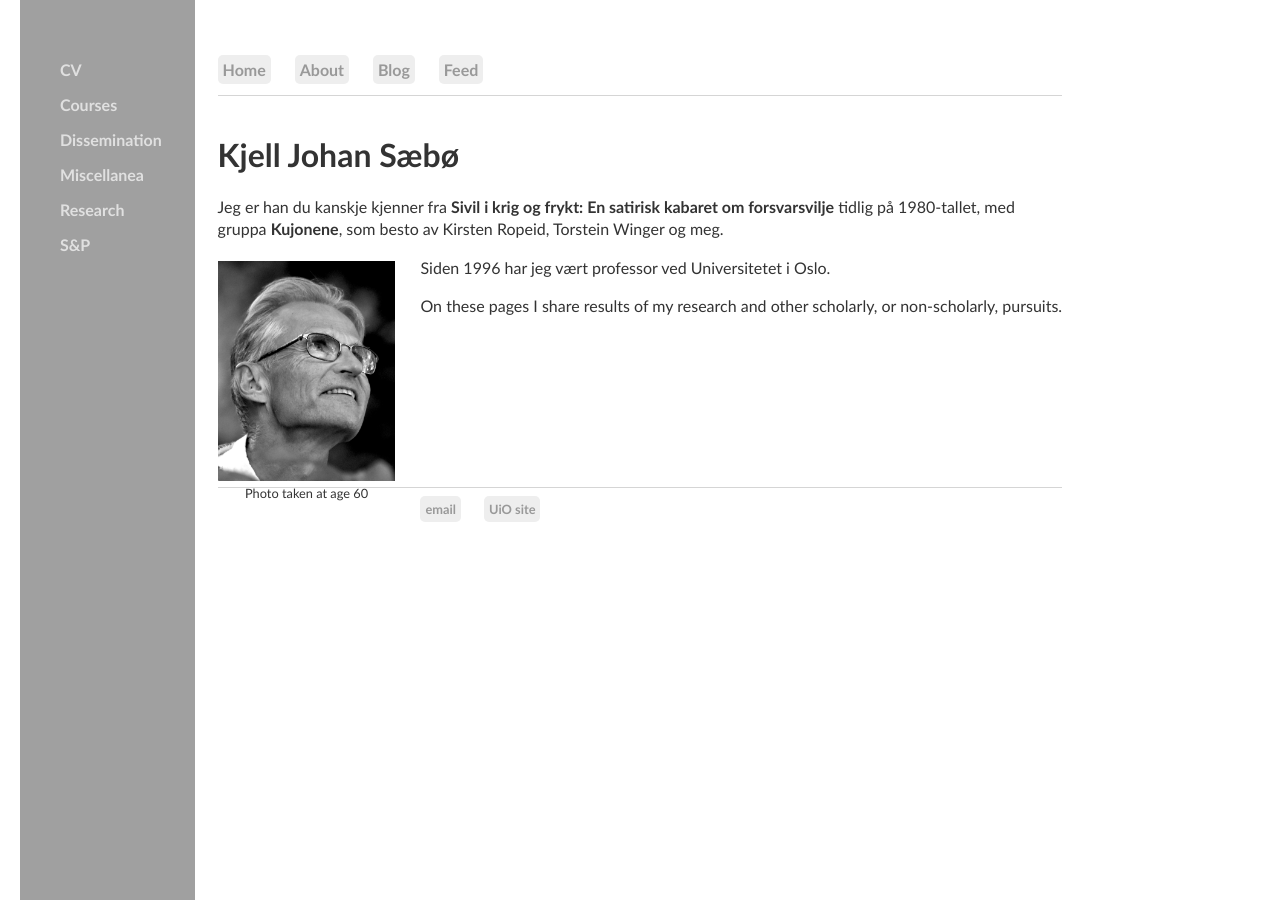
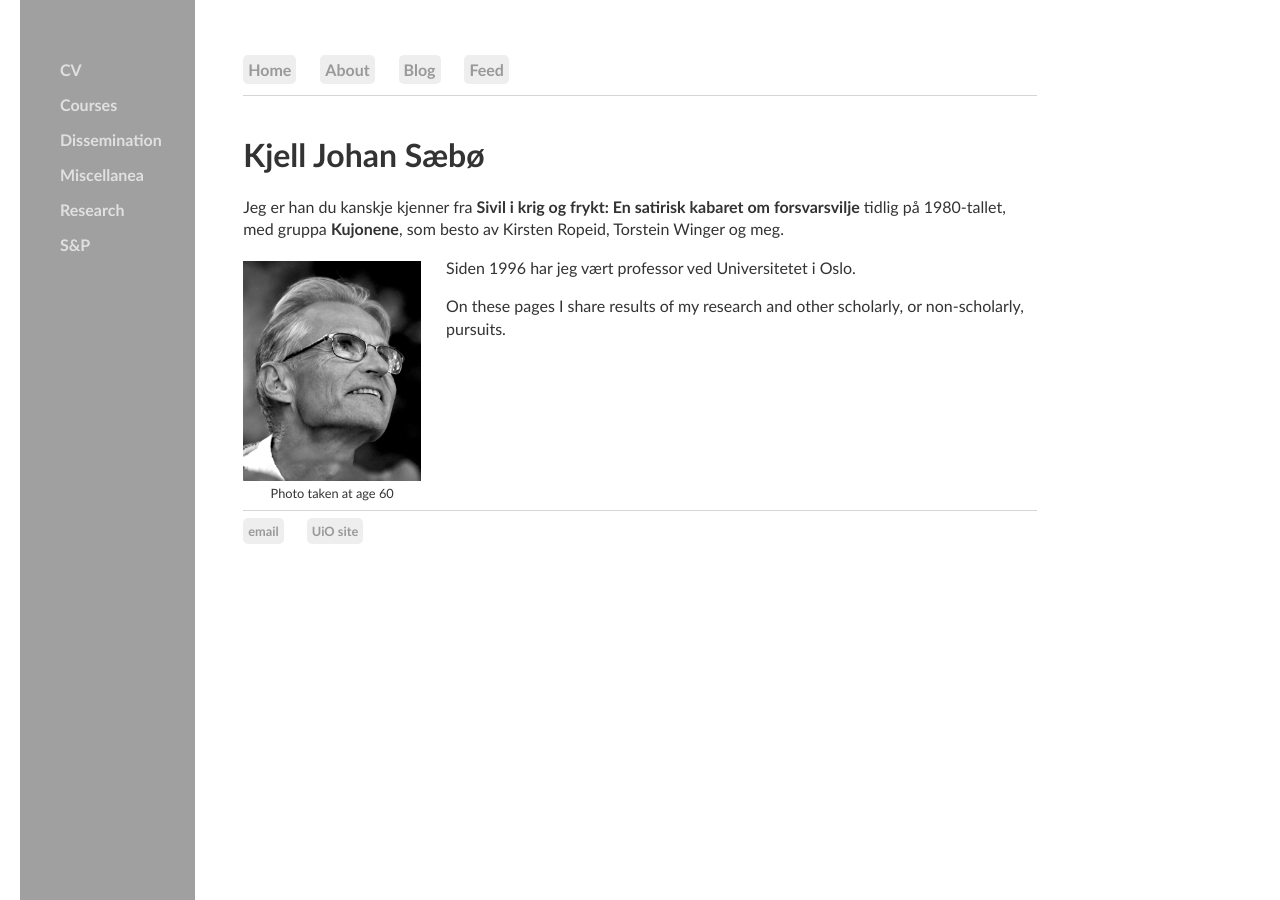
Before and after one commit to kjelljs/kjelljs.github.io, a Jekyll site: the page built from index.html, in a window 1280 px wide. Built offline with Jekyll 4.4.1, drawn with Linux system fonts in a browser that asks for light colours.

Commit message:
Update main.css

```diff
--- a/css/main.css
+++ b/css/main.css
@@ -3,7 +3,7 @@ main {
 }
 body {
     margin: 60px auto;
-    width: 66%;
+    width: 62%;
 }
 nav {
     border-bottom: 1px solid #d5d5d5;
```
